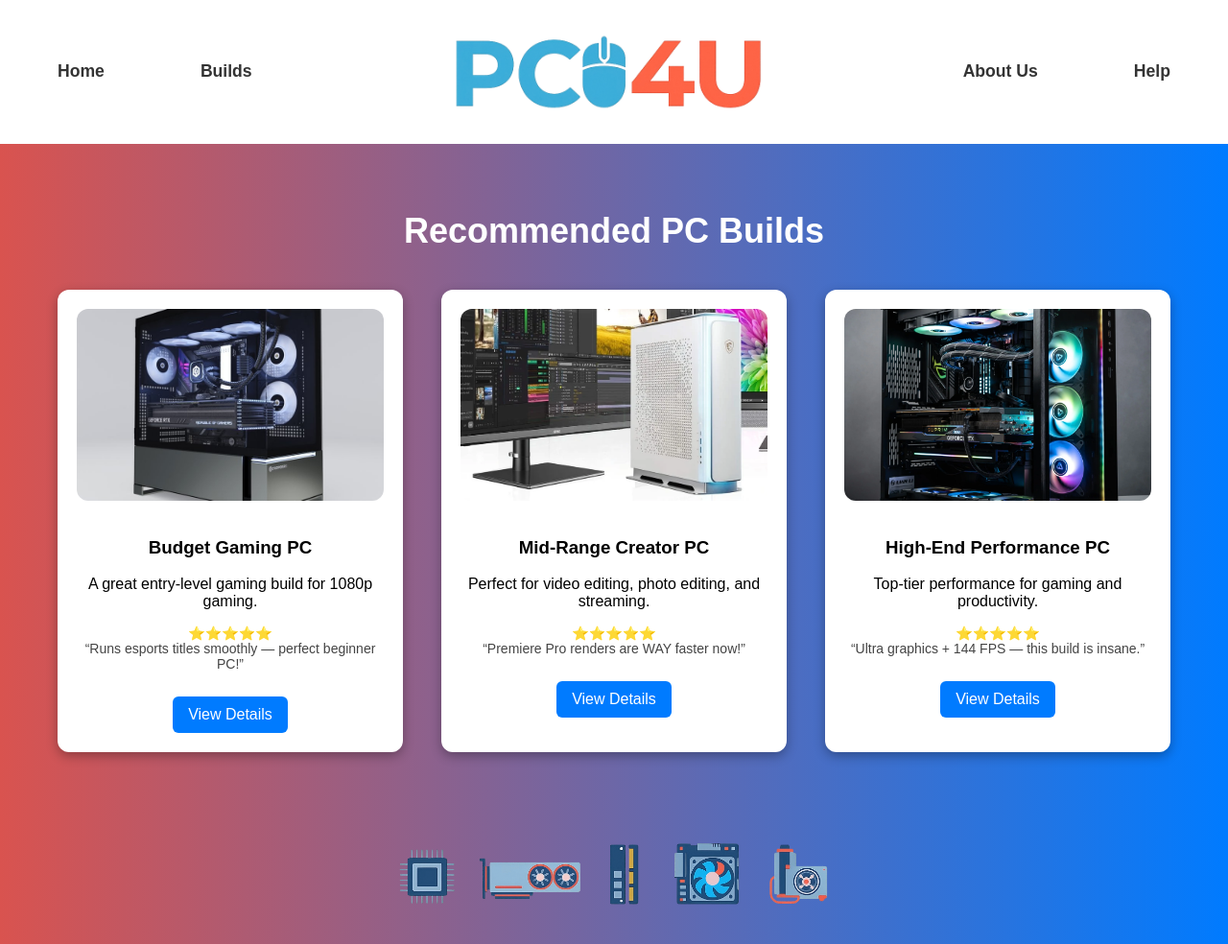
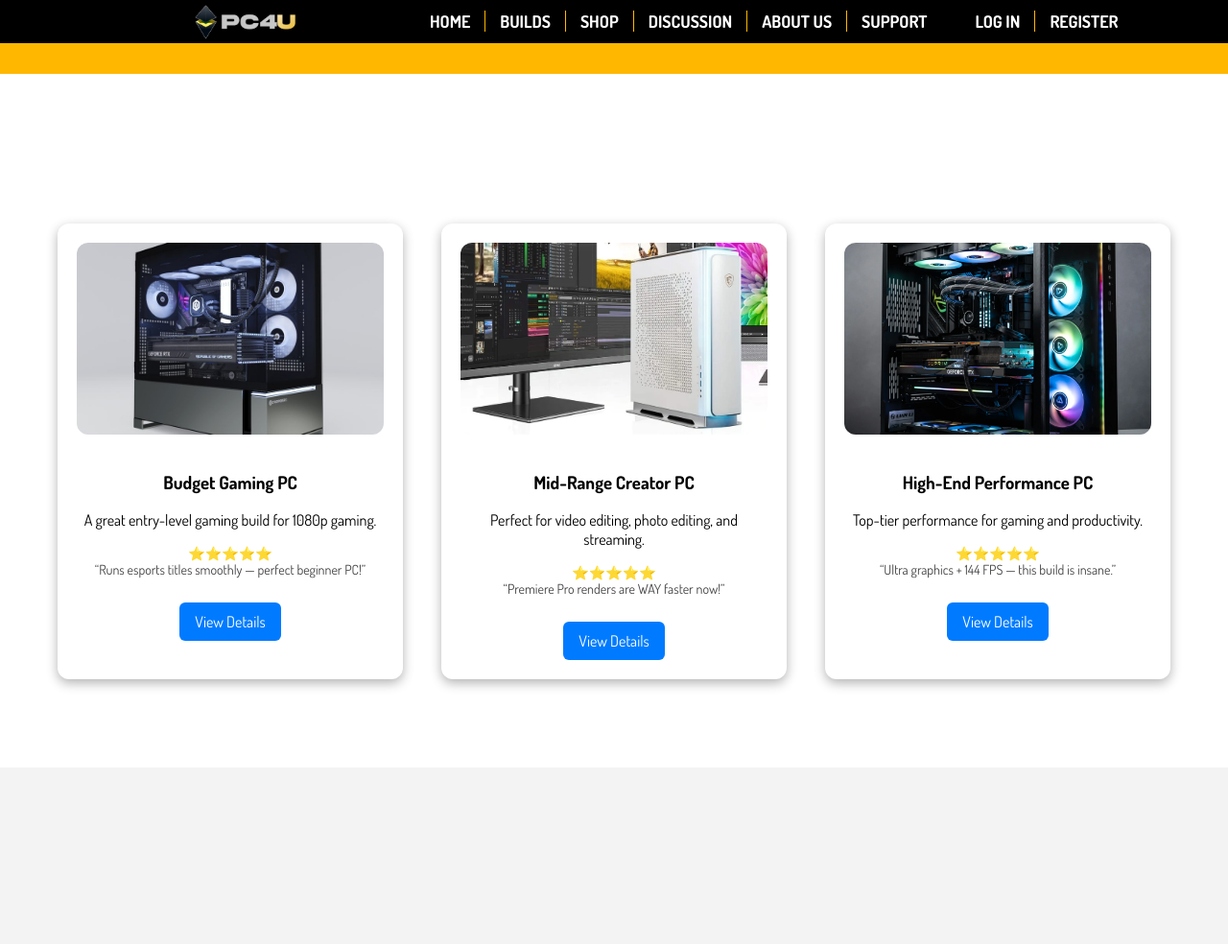
Before and after one commit to xxxbingexxx/PC4U, a website built with Vite: page source/builds/builds.html in a window 1280 px wide. Shown: the whole page at 96% size. After the commit the page ends 800 px from the top, so only its background shows below. Built offline with nearby package versions, Linux system fonts and the light colour scheme.

Commit message:
Update builds page

```diff
--- a/source/builds/builds.html
+++ b/source/builds/builds.html
@@ -4,24 +4,28 @@
     <meta charset="utf-8">
     <meta name="viewport" content="width=device-width, initial-scale=1.0">
     <title>Builds</title>
+    <link href="https://fonts.googleapis.com/css2?family=Dosis:wght@200..800&display=swap" rel="stylesheet">
     <link rel="stylesheet" href="layout.css">
 </head>
 
 <body>
     <header>
         <nav class="navbar">
+            <img src="../images/logo2.png" alt="PC4U Logo" class="logo-img">
             <ul class="nav-links nav-left">
-                <li><a href="../index.html">Home</a></li>
-                <li><a href="builds.html">Builds</a></li>
+                <li><a href="../index.html">HOME</a></li>
+                <li><a href="../builds/builds.html">BUILDS</a></li>
+                <li><a href="#shop">SHOP</a></li>
+                <li><a href="#discussion">DISCUSSION</a></li>
+                <li><a href="../about/about.html">ABOUT US</a></li>
+                <li><a href="../help/help.html">SUPPORT</a></li>
             </ul>
-
-            <img src="../images/PC4Ulogo.png" class="logo-img">
-
-            <ul class="nav-links nav-right">
-                <li><a href="../about/about.html">About Us</a></li>
-                <li><a href="../help/help.html">Help</a></li>
+            <ul class="nav-links nav-left">
+                <li><a href="../login/login.html">LOG IN</a></li>
+                <li><a href="../login/login.html">REGISTER</a></li>
             </ul>
         </nav>
+        <div class="top-banner"></div>
     </header>
 
     <main>
@@ -75,9 +79,5 @@
             </ul>
         </section>
     </main>
-
-    <footer class="site-footer">
-        <img src="../images/footer-img.png" class="footer-img">
-    </footer>
 </body>
 </html>
--- a/source/builds/layout.css
+++ b/source/builds/layout.css
@@ -4,52 +4,106 @@ html, body {
 }
 
 body {
-    font-family: Arial, sans-serif;
+    font-family: "Dosis", sans-serif;
     background-color: #f3f3f3;
-    background-image: linear-gradient(to left, #007BFF, #D9534F);
+
+    background-image: linear-gradient(to left, #ffffff, #ffffff);
 }
 
 .navbar {
+    width: 100;
+    padding: 1rem 5;
+    background-color: #000000;
+    border-bottom: #1b1d24;
+    backdrop-filter: blur(15px);
+    margin-bottom: 0;
     display: flex;
-    justify-content: space-between;
     align-items: center;
-    padding: 15px 30px;
-    background-color: #ffffff;
+    justify-content: center;
+    justify-items: space-between;
+
+}
+
+nav span {
+  position: absolute;
+  top: 0;
+  left: 0;
+  width: 95px;
+  height: 100%;
+  background: linear-gradient(45deg, #ffdd00 #eae4bc)
 }
 
 .navbar .nav-links {
-    list-style: none;
+  list-style-type: none;
   margin: 0;
-    padding: 10px 30px;
+  padding: 10px 10px;
+  overflow: hidden;
+  border: none;
   display: flex;
-    gap: 100px;
+  gap: 0px;
+
 }
 
 .navbar .nav-links a {
+  display: block;
+  text-align: center;
   text-decoration: none;
-    color: #333;
+  color: #ffffff;
   font-size: 1.1rem;
   font-weight: bold;
 }
 
-.navbar .nav-left a:hover { color: #007BFF; }
-.navbar .nav-right a:hover { color: #D9534F; }
+.navbar .nav-left a:hover {
+    color: #ffb700;
+}
+
+.navbar .nav-right a:hover {
+    color: #ffb700;
+}
+
+nav ul {
+  list-style: none;
+  display: flex;
+  padding: 0;
+  margin: 0;
+}
+
+nav li {
+  padding: 0 15px;
+  border-right: 1px solid #ffb700;
+}
+
+nav li:last-child {
+  border-right: none;
+}
 
 .logo-img {
-    max-height: 100px;
+  max-height: 45px;
   width: auto;
-    margin: 10px 0;
+  display: block;
+  text-align: center;
+  margin: 0px 100px;
 }
 
-/* Footer */
 .site-footer {
-    text-align: center;
-    padding: 30px 0px;
+  width: 100;
+    display: flex;
+    justify-content: flex-end;
+    align-items: flex-end;
+    background-color: #040506;
+
 }
 
 .footer-img {
     max-height: 80px;
     width: auto;
+}
+
+.top-banner {
+    width: auto;
+    height: 30px;
+    background-color: #ffb700;
+    border: 1px solid #ffb700;
 }
 /* REUSE END */
 
```
Lines whose indentation alone changed are shown as unchanged.
